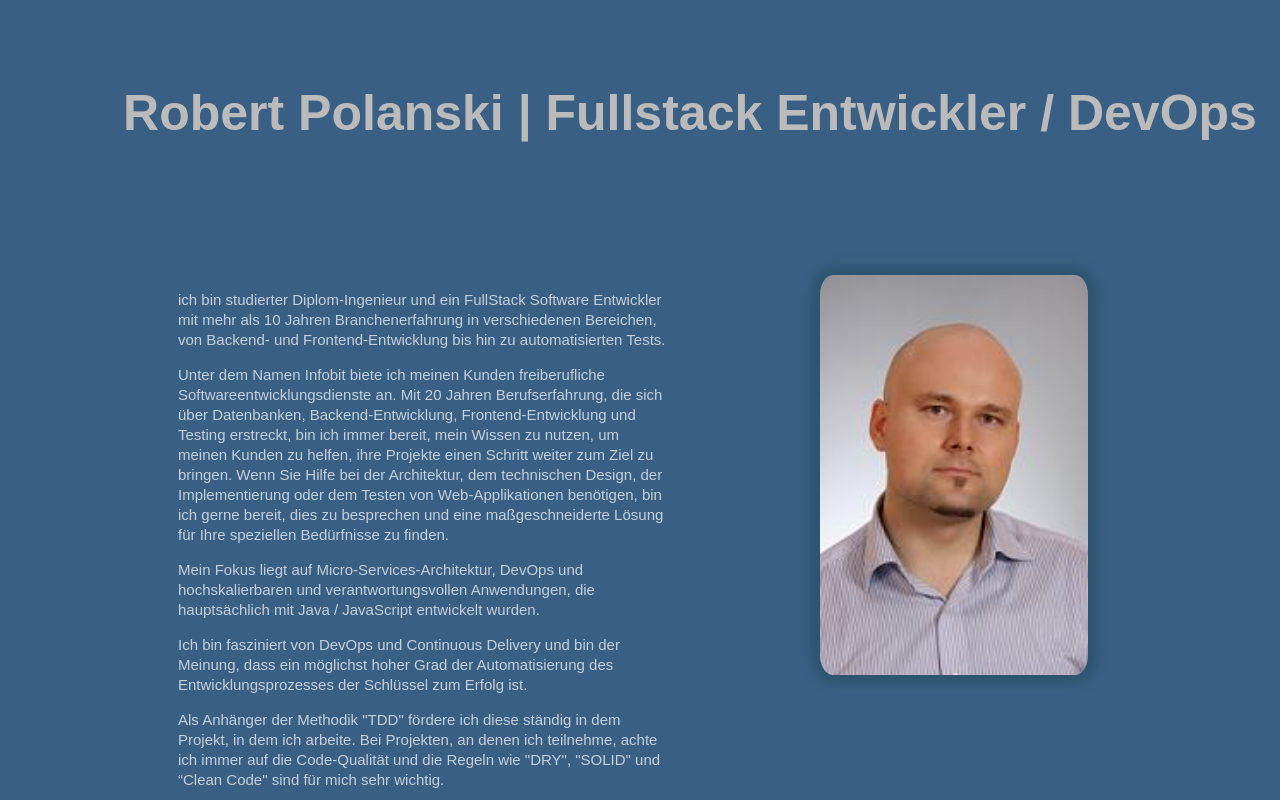
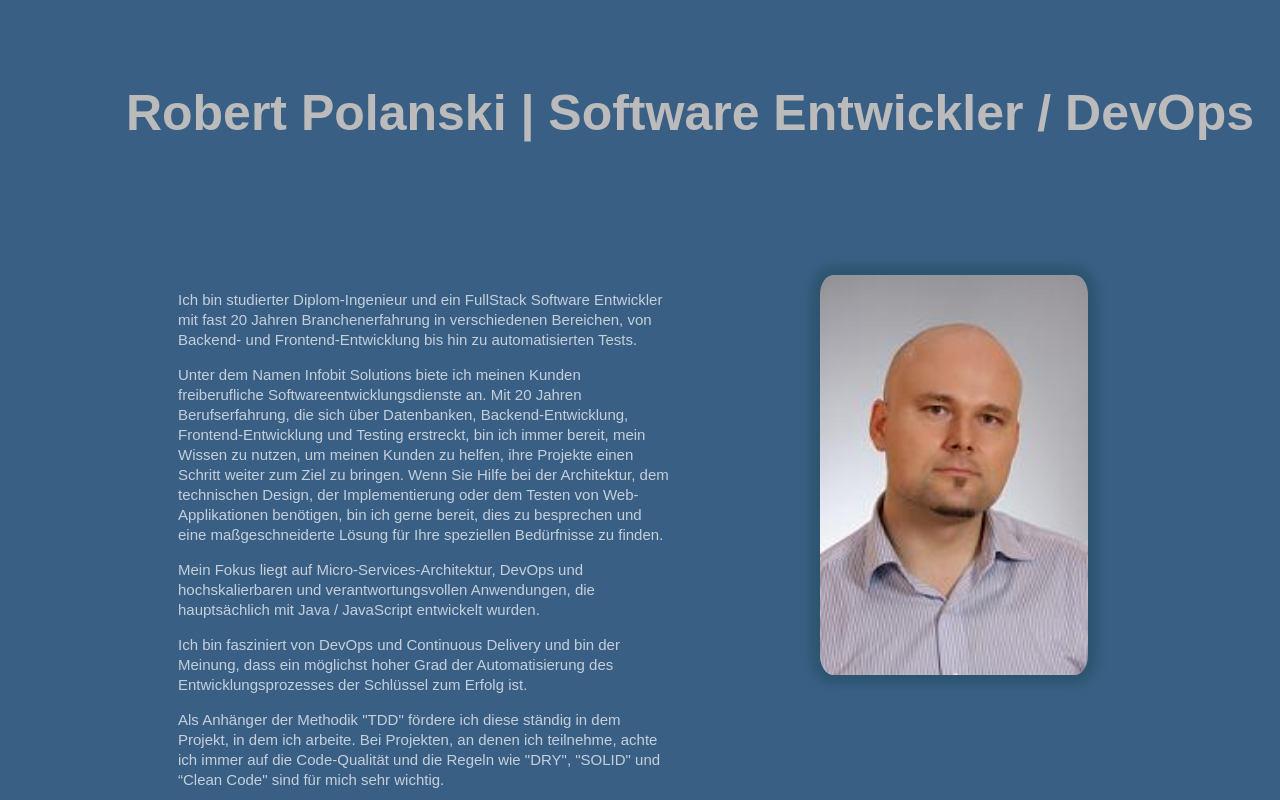
Before and after one commit to RobertPolanski/website, a plain HTML site: page index.html in a window 1280 px wide. Shown: the top 800 px of the page. Drawn offline with Linux system fonts and the light colour scheme.

Commit message:
Text verbesserung

```diff
--- a/index.html
+++ b/index.html
@@ -10,7 +10,7 @@
     </head>
     <body>
         <header>
-            <h1>Robert Polanski | Fullstack Entwickler / DevOps</h1>
+            <h1>Robert Polanski | Software Entwickler / DevOps</h1>
         </header>
 
             <div class="content">
@@ -18,10 +18,10 @@
                     <div class="about-me">
                         <span class="text">
                             <p>
-                                ich bin studierter Diplom-Ingenieur und ein FullStack Software Entwickler mit mehr als 10 Jahren Branchenerfahrung in verschiedenen Bereichen, von Backend- und Frontend-Entwicklung bis hin zu automatisierten Tests.
+                                Ich bin studierter Diplom-Ingenieur und ein FullStack Software Entwickler mit fast 20 Jahren Branchenerfahrung in verschiedenen Bereichen, von Backend- und Frontend-Entwicklung bis hin zu automatisierten Tests.
                             </p>
                             <p>
-                                Unter dem Namen Infobit biete ich meinen Kunden freiberufliche Softwareentwicklungsdienste an. Mit 20 Jahren Berufserfahrung, die sich über Datenbanken, Backend-Entwicklung, Frontend-Entwicklung und Testing erstreckt, bin ich immer bereit, mein Wissen zu nutzen, um meinen Kunden zu helfen, ihre Projekte einen Schritt weiter zum Ziel zu bringen.
+                                Unter dem Namen Infobit Solutions biete ich meinen Kunden freiberufliche Softwareentwicklungsdienste an. Mit 20 Jahren Berufserfahrung, die sich über Datenbanken, Backend-Entwicklung, Frontend-Entwicklung und Testing erstreckt, bin ich immer bereit, mein Wissen zu nutzen, um meinen Kunden zu helfen, ihre Projekte einen Schritt weiter zum Ziel zu bringen.
                                 Wenn Sie Hilfe bei der Architektur, dem technischen Design, der Implementierung oder dem Testen von Web-Applikationen benötigen, bin ich gerne bereit, dies zu besprechen und eine maßgeschneiderte Lösung für Ihre speziellen Bedürfnisse zu finden.
                             </p>
                             <p>
```
